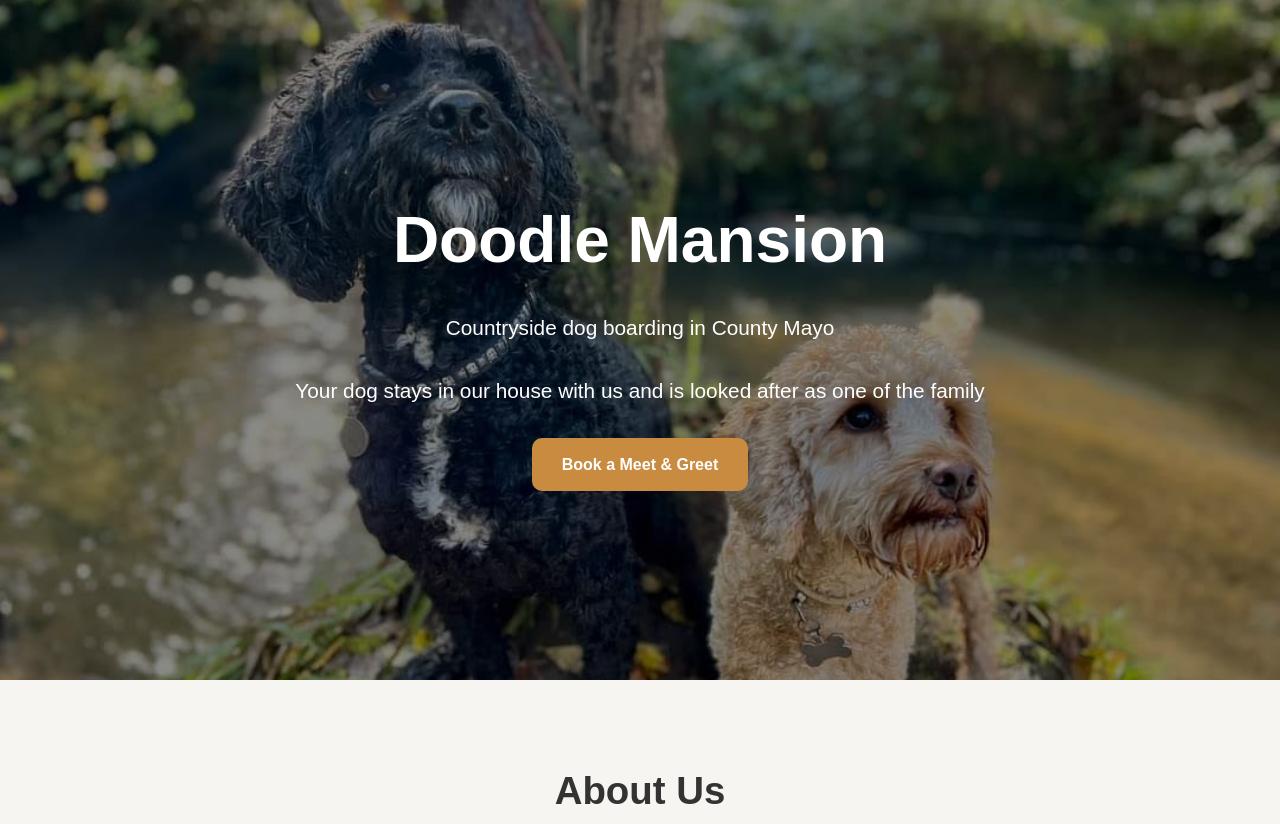
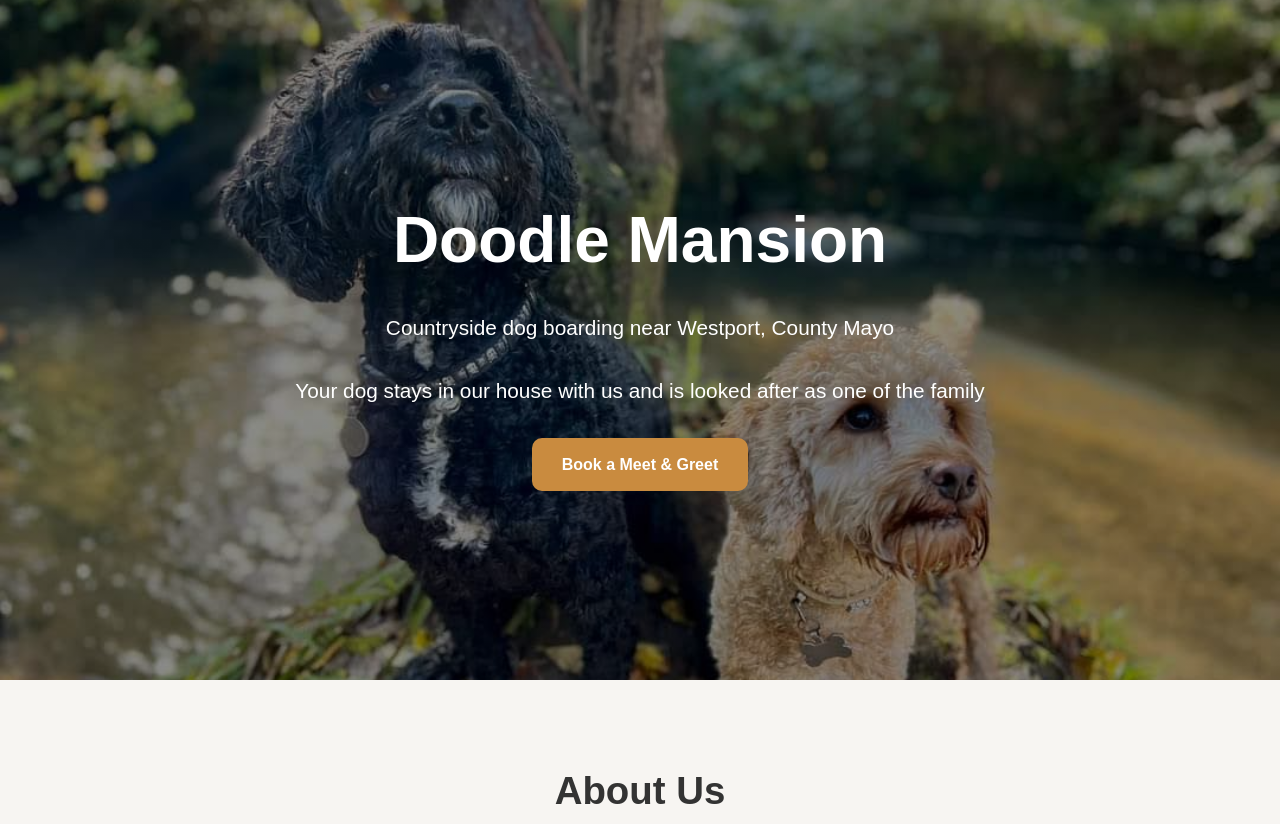
Before and after one commit to andytrich/doodle-mansion, a plain HTML site: page index.html in a window 1280 px wide. Shown: the top 824 px of the page. Drawn offline with Linux system fonts and the light colour scheme.

Commit message:
location change

```diff
--- a/index.html
+++ b/index.html
@@ -5,7 +5,7 @@
   <meta charset="UTF-8" />
   <meta name="viewport" content="width=device-width, initial-scale=1.0" />
 
-  <title>Doodle Mansion Dog Boarding</title>
+  <title>Doodle Mansion Dog Boarding, Near Westport Co Mayo</title>
 
   <style>
 
@@ -172,7 +172,7 @@
       <h1>Doodle Mansion</h1>
 
       <p>
-        Countryside dog boarding in County Mayo
+        Countryside dog boarding near Westport, County Mayo
       </p>
       <p>
         Your dog stays in our house with us and is looked after as one of the family
```
